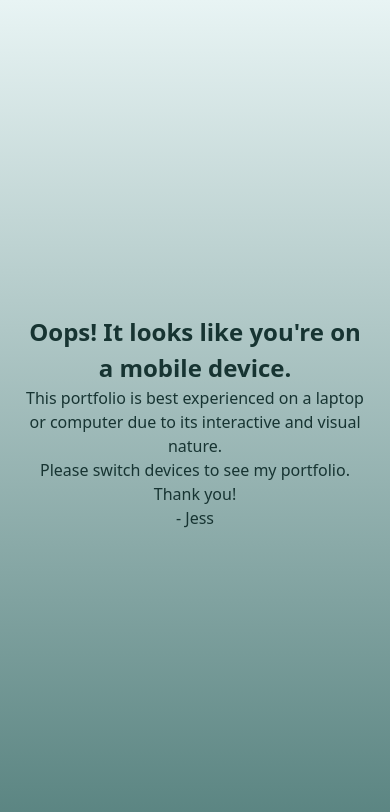
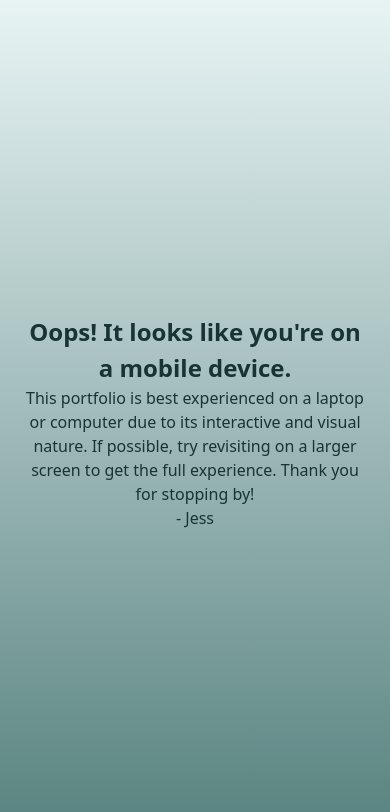
Before and after one commit to jexsaga/Portfolio, a Vue app: page / in a window 390 px wide. Shown: the top 812 px of the page. Built offline with nearby package versions, Linux system fonts and the light colour scheme.

Commit message:
mobile work still

```diff
--- a/src/components/EntryPage.vue
+++ b/src/components/EntryPage.vue
@@ -1,8 +1,7 @@
 <template>
-    <div v-if="isMobile || isProllyMobile" style="display: flex; flex-direction: column; justify-content: center; align-items: center; height: 100vh; padding: 0 20px;">
+    <div v-if="!isMobile || isProllyMobile" style="display: flex; flex-direction: column; justify-content: center; align-items: center; height: 100vh; padding: 0 20px;">
         <h2 style="text-align: center;">Oops! It looks like you're on a mobile device.</h2>
-        <p style="text-align: center;">This portfolio is best experienced on a laptop or computer due to its interactive and visual nature.</p>
-        <p style="text-align: center;">Please switch devices to see my portfolio. Thank you!</p>
+        <p style="text-align: center;">This portfolio is best experienced on a laptop or computer due to its interactive and visual nature. If possible, try revisiting on a larger screen to get the full experience. Thank you for stopping by!</p>
         <p style="text-align: center;">- Jess</p>
     </div>
     <div v-if="!isMobile && !isProllyMobile" style="height: 100vh; display: flex; flex-direction: column; justify-content: center; align-items: center;">
```
